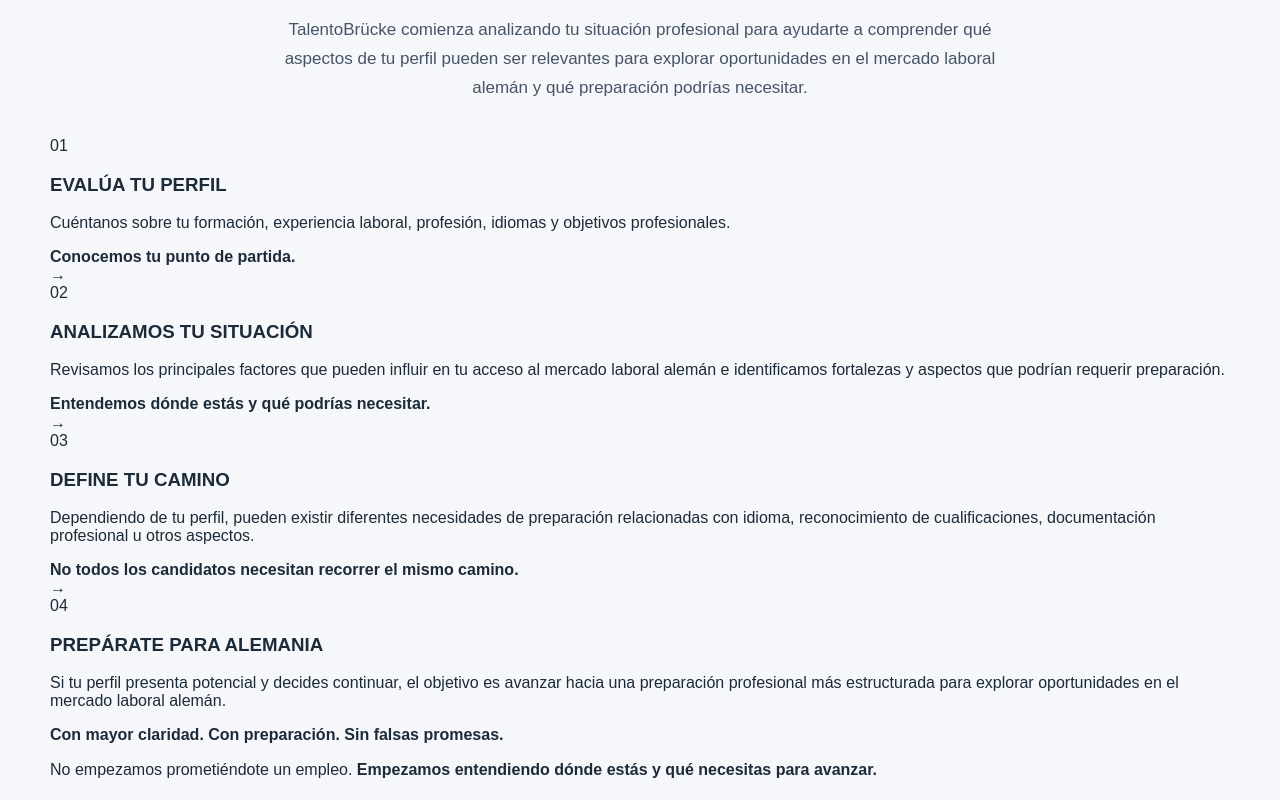
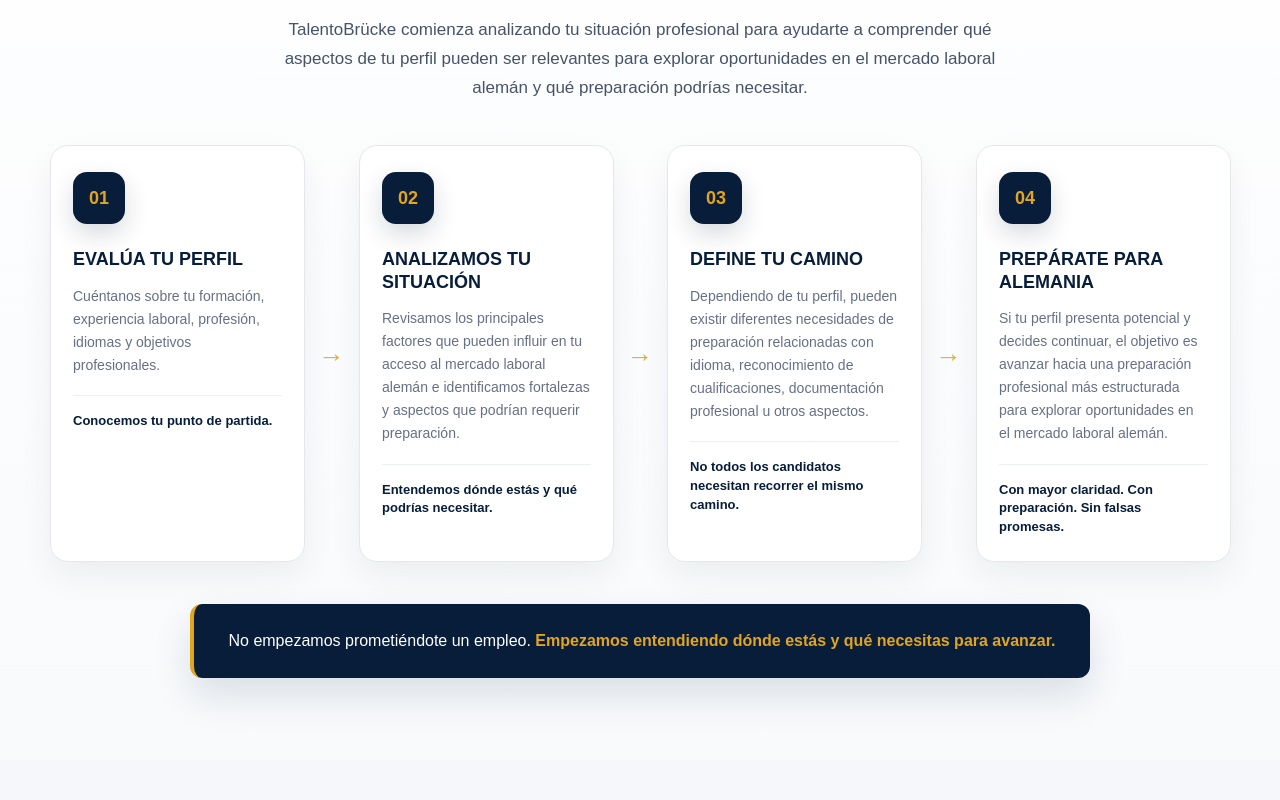
Before and after one commit to fiveseasonsrealty-ux/TALENTOBRUCKE-CRM, a Next.js app: page / in a window 1280 px wide. Shown: the part 3500-4300 px from the top of the page. Built offline with nearby package versions, Linux system fonts and the light colour scheme.

Commit message:
Diseñar sección Cómo funciona

```diff
--- a/app/globals.css
+++ b/app/globals.css
@@ -645,7 +645,165 @@ img {
   line-height: 1.6;
   margin: 0;
 }
-
+/* =========================
+   HOW IT WORKS - PROCESS
+========================= */
+
+.how-section {
+  background:
+    linear-gradient(
+      180deg,
+      #ffffff 0%,
+      #f8fafc 100%
+    );
+  position: relative;
+  overflow: hidden;
+}
+
+.how-section::before {
+  content: "";
+  position: absolute;
+  width: 420px;
+  height: 420px;
+  border-radius: 50%;
+  background: radial-gradient(
+    circle,
+    rgba(226, 165, 29, 0.08),
+    transparent 70%
+  );
+  top: -140px;
+  right: -120px;
+  pointer-events: none;
+}
+
+.how-intro {
+  max-width: 880px;
+  margin-left: auto;
+  margin-right: auto;
+}
+
+.how-process {
+  display: grid;
+  grid-template-columns:
+    minmax(0, 1fr) auto
+    minmax(0, 1fr) auto
+    minmax(0, 1fr) auto
+    minmax(0, 1fr);
+  gap: 14px;
+  align-items: stretch;
+  margin-top: 42px;
+}
+
+.how-card {
+  position: relative;
+  min-height: 340px;
+  padding: 26px 22px 24px;
+  background: white;
+  border: 1px solid var(--border);
+  border-radius: 18px;
+  box-shadow: 0 14px 34px rgba(7, 29, 58, 0.06);
+  transform-style: preserve-3d;
+  transition:
+    transform 0.28s ease,
+    box-shadow 0.28s ease,
+    border-color 0.28s ease;
+}
+
+.how-card:hover {
+  transform: translateY(-8px) rotateX(1.5deg);
+  border-color: var(--gold);
+  box-shadow:
+    0 24px 48px rgba(7, 29, 58, 0.12),
+    0 8px 24px rgba(226, 165, 29, 0.08);
+}
+
+.how-number {
+  width: 52px;
+  height: 52px;
+  display: grid;
+  place-items: center;
+  margin-bottom: 24px;
+  border-radius: 14px;
+  background: var(--navy);
+  color: var(--gold);
+  font-size: 18px;
+  font-weight: 900;
+  box-shadow: 0 10px 24px rgba(7, 29, 58, 0.16);
+  transition:
+    transform 0.25s ease,
+    background 0.25s ease,
+    color 0.25s ease;
+}
+
+.how-card:hover .how-number {
+  transform: translateY(-3px) scale(1.08);
+  background: var(--gold);
+  color: var(--navy);
+}
+
+.how-content h3 {
+  margin: 0 0 14px;
+  color: var(--navy);
+  font-size: 18px;
+  line-height: 1.25;
+}
+
+.how-content p {
+  margin: 0 0 18px;
+  color: #667085;
+  font-size: 14px;
+  line-height: 1.65;
+}
+
+.how-content strong {
+  display: block;
+  margin-top: auto;
+  padding-top: 16px;
+  border-top: 1px solid #edf0f3;
+  color: var(--navy);
+  font-size: 13px;
+  line-height: 1.45;
+}
+
+.how-connector {
+  display: flex;
+  align-items: center;
+  justify-content: center;
+  color: var(--gold);
+  font-size: 26px;
+  font-weight: 900;
+  opacity: 0.9;
+  transition:
+    transform 0.25s ease,
+    opacity 0.25s ease;
+}
+
+.how-process:hover .how-connector {
+  transform: translateX(2px);
+  opacity: 1;
+}
+
+.how-closing {
+  max-width: 900px;
+  margin: 42px auto 0;
+  padding: 24px 28px;
+  border-left: 4px solid var(--gold);
+  border-radius: 12px;
+  background: var(--navy);
+  color: white;
+  text-align: center;
+  box-shadow: 0 18px 38px rgba(7, 29, 58, 0.12);
+}
+
+.how-closing p {
+  margin: 0;
+  font-size: 16px;
+  line-height: 1.6;
+}
+
+.how-closing strong {
+  color: var(--gold);
+}
 /* =========================
    PROFILES
 ========================= */
@@ -1338,7 +1496,21 @@ th {
     transform 1s cubic-bezier(0.22, 1, 0.36, 1);
   will-change: opacity, transform;
 }
-
+.how-process .reveal:nth-of-type(1) {
+  transition-delay: 0.05s;
+}
+
+.how-process .reveal:nth-of-type(2) {
+  transition-delay: 0.14s;
+}
+
+.how-process .reveal:nth-of-type(3) {
+  transition-delay: 0.23s;
+}
+
+.how-process .reveal:nth-of-type(4) {
+  transition-delay: 0.32s;
+}
 .reveal-up {
   transform: translateY(80px) scale(0.96);
 }
@@ -1420,6 +1592,18 @@ th {
 .readiness-action {
   justify-content: flex-start;
 }
+.how-process {
+  grid-template-columns: repeat(2, 1fr);
+  gap: 18px;
+}
+
+.how-connector {
+  display: none;
+}
+
+.how-card {
+  min-height: 300px;
+}
 }
 
 /* =========================
@@ -1555,4 +1739,18 @@ th {
   .form-shell {
     padding: 20px;
   }
-}
+  .how-process {
+  grid-template-columns: 1fr;
+  gap: 16px;
+}
+
+.how-card {
+  min-height: auto;
+}
+
+.how-closing {
+  margin-top: 30px;
+  padding: 20px;
+  text-align: left;
+}
+}
```
